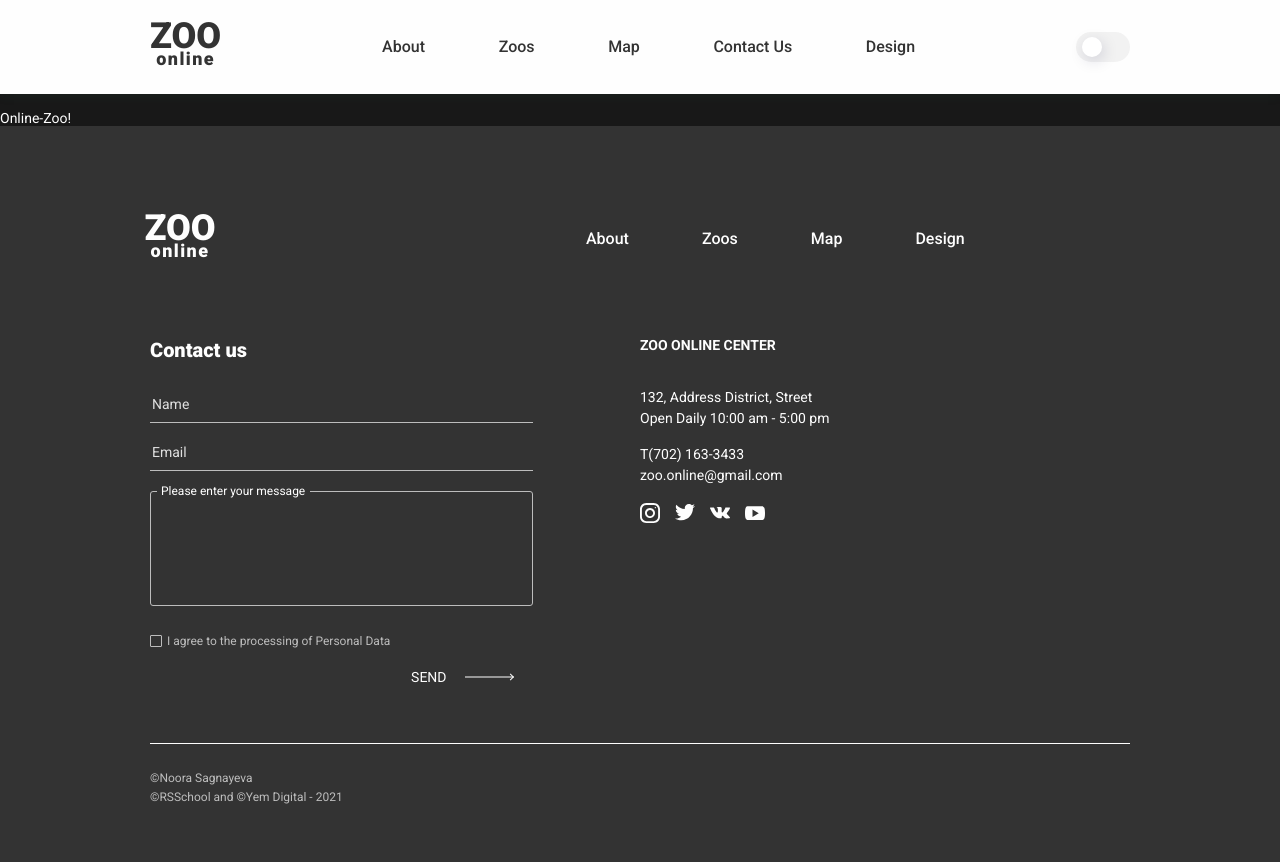
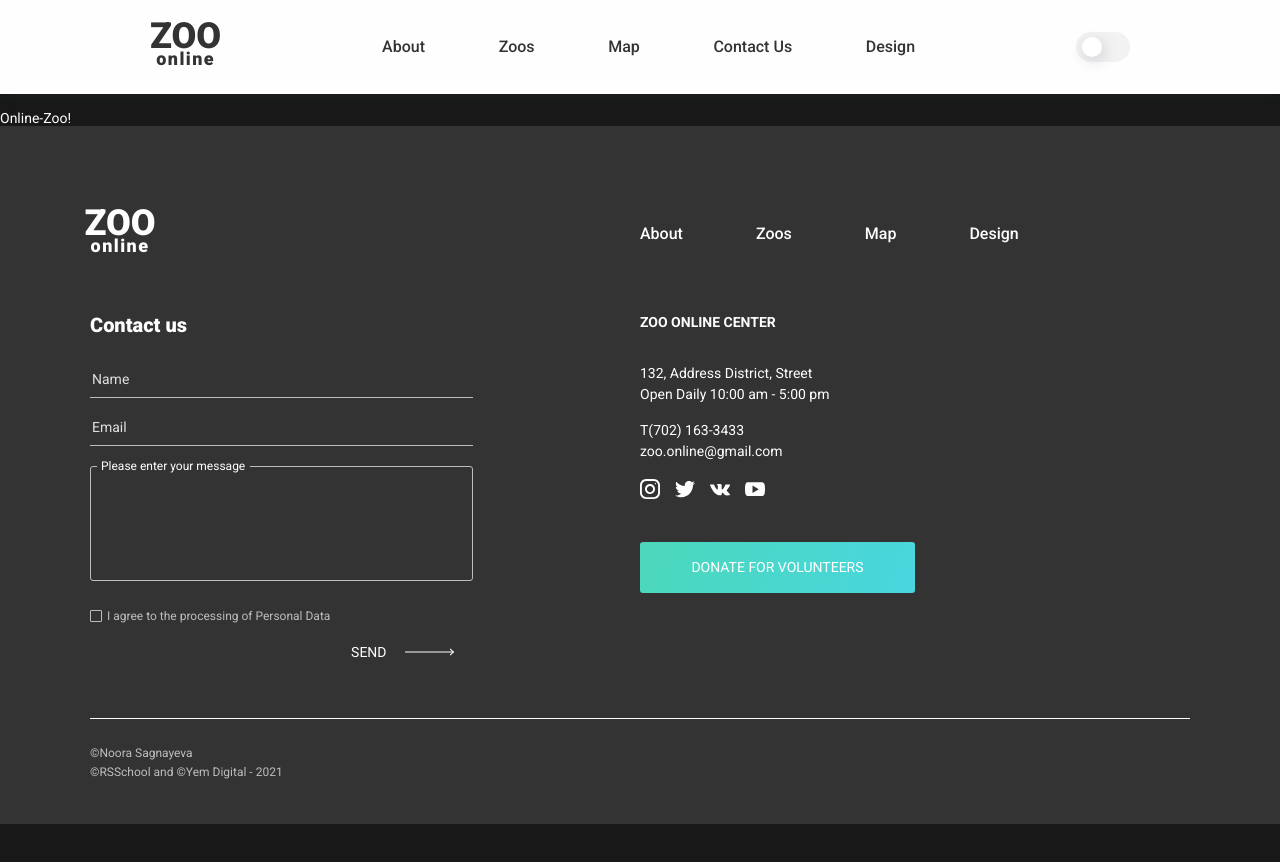
Before and after one commit to 13RedFox/online-zoo, a website: page src/index.html in a window 1280 px wide. After the commit the page ends 824 px from the top, so only its background shows below. Drawn offline with nearby package versions, Linux system fonts and the light colour scheme; files that its build step writes are made by us from their sources.

Commit message:
fix: footer adaptive fidex

```diff
--- a/src/assets/scss/_vars.scss
+++ b/src/assets/scss/_vars.scss
@@ -29,6 +29,7 @@ $font: 'Roboto', sans-serif;
 
 $hd: 1920px;
 $laptop: 1200px;
+$lg: 991px;
 $tablet: 768px;
 $phone: 320px;
 //$m414: 414px;
--- a/src/assets/scss/blocks/footer.scss
+++ b/src/assets/scss/blocks/footer.scss
@@ -1,29 +1,83 @@
 .footer {
   background: $gray;
+  padding: 4rem 1rem 2.5rem;
+
+  @include media($tablet) {
+    padding: 8.5rem 2rem 4.5rem;
+  }
+
+  @include media($lg) {
+    padding: 8.5rem 9rem 4.5rem;
+  }
+
+  // @include media($laptop) {
+  //   padding: 9rem 11rem;
+  // }
+
+  @include media($hd) {
     padding: 9rem 15rem;
+  }
 
   &__wrap {
     display: flex;
+    flex-wrap: wrap;
     margin-bottom: 5.7rem;
+
+    @include media($tablet) {
+      flex-wrap: nowrap;
+    }
   }
 
   &__first {
+    width: 100%;
+    margin-bottom: 4rem;
+
+    @include media($tablet) {
       width: 50%;
+      margin-bottom: 0;
+    }
+
+    @include media($lg) {
+      width: 50%;
+    }
   }
 
   &__logo {
+    display: flex;
     width: 60px;
     align-items: center;
     color: $silver-line;
   }
 
   &__nav {
+    width: 100%;
+
+    @include media($tablet) {
+      width: 100%;
+    }
+
+    @include media($laptop) {
       min-width: 40.4rem;
+    }
+
+    @include media($hd) {
       margin-right: 14rem;
+    }
 
     &-list {
       display: flex;
+      flex-direction: column;
+
+      @include media($tablet) {
+        width: 100%;
+        flex-direction: row;
+        justify-content: space-between;
         align-items: center;
+      }
+
+      @include media($lg) {
+        justify-content: flex-start;
+      }
 
       .dark-mode-col::after {
         background: $silver-line;
@@ -31,7 +85,15 @@
     }
 
     &-item {
+      margin-bottom: 0.5rem;
+
+      @include media($tablet) {
+        margin-bottom: 0;
+      }
+
+      @include media($lg) {
         margin-right: 7.3rem;
+      }
 
       &:last-child {
         margin-right: 0;
@@ -48,30 +110,75 @@
   }
 
   &__second {
+    width: 50%;
     display: flex;
     align-items: center;
   }
 
   &__btn {
     min-width: 27.5rem;
-    @include media($laptop) {
+  }
+
+  .btn-one {
     display: none;
-    }
+
     @include media($hd) {
       display: block;
     }
   }
 
+  .btn-two {
+    width: 100%;
+    display: block;
+
+    @include media($tablet) {
+      width: 27.5rem;
+    }
+
+    @include media($hd) {
+      display: none;
+    }
+  }
+
   // * FORM
 
+  &__forms {
+    width: 100%;
+    margin-bottom: 5.5rem;
+
+    @include media($tablet) {
+      width: 50%;
+      margin-bottom: 7.7rem;
+    }
+
+    @include media($lg) {
+      width: 50%;
+      margin-bottom: 0;
+    }
+
+    @include media($laptop) {
+      width: 50%;
+      margin-bottom: 0;
+    }
+  }
+
   &__form {
+    width: 100%;
+    display: block;
+
+    @include media($tablet) {
+      width: 90%;
+    }
+
+    @include media($lg) {
       width: 38.3rem;
-    display: block;
+    }
 
     &-title {
       font-size: $s20;
       font-weight: 900;
-      cursor: $silver-line;
+      color: $silver-line;
+      margin-top: 0;
       margin-bottom: 3.3rem;
     }
 
@@ -104,7 +211,6 @@
         font-size: $s12;
         background: $gray;
         padding: 0 0.5rem 0 0.4rem;
-        //transform: translate(-50% -50%);
       }
     }
 
@@ -182,7 +288,7 @@
 
     &-send {
       position: relative;
-      right: -66.6%;
+      right: -63%;
       display: flex;
       justify-content: flex-start;
       text-transform: uppercase;
@@ -191,6 +297,10 @@
       border: none;
       min-width: 10.8rem;
       cursor: pointer;
+
+      @include media($tablet) {
+        right: -66.6%;
+      }
 
       &::before {
         content: '';
@@ -222,14 +332,23 @@
   // * CONTACTS
 
   &__contacts {
+    width: 100%;
+
+    @include media($tablet) {
+      width: 50%;
+    }
+
+    &-wrapper {
       display: flex;
       flex-direction: column;
       width: 19rem;
       color: $silver-line;
+    }
 
     &-title {
       font-weight: 700;
       text-transform: uppercase;
+      margin-top: 0;
       margin-bottom: 3.5rem;
     }
 
@@ -246,6 +365,11 @@
     display: flex;
     justify-content: space-between;
     align-items: center;
+    margin-bottom: 4rem;
+
+    @include media($hd) {
+      margin-bottom: 0;
+    }
   }
 
   &__line {
--- a/src/assets/scss/style.scss
+++ b/src/assets/scss/style.scss
@@ -147,6 +147,6 @@ a {
 
 // !  Blocks style:
 
-@import './blocks/preload.scss';
-@import 'blocks/header';
-@import 'blocks/footer';
+@import './blocks/preload';
+@import './blocks/header';
+@import './blocks/footer';
--- a/src/partials/footer.html
+++ b/src/partials/footer.html
@@ -39,7 +39,7 @@
   </div>
 
   <div class="footer__wrap">
-    <div class="footer__first">
+    <div class="footer__forms">
       <form action="#" class="footer__form">
         <h3 class="footer__form-title">Contact us</h3>
         <label for="footer__form-name">
@@ -78,7 +78,8 @@
     </div>
 
     <div class="footer__contacts">
-      <h4 class="footer__contacts-title">zoo online center</h4>
+      <div class="footer__contacts-wrapper">
+        <p class="footer__contacts-title">zoo online center</p>
         <div class="footer__contacts-adress">
           <span class="first">132, Address District, Street</span>
           <span>Open Daily 10:00 am - 5:00 pm</span>
@@ -126,6 +127,11 @@
           </li>
         </ul>
       </div>
+
+      <button class="footer__btn main__btn btn-two">
+        donate for volunteers
+      </button>
+    </div>
   </div>
 
   <div class="footer__line"></div>
```
Also changed, not shown: dist/assets/css/style.css, dist/assets/css/style.min.css, dist/assets/js/app.js, dist/index.html. Lines whose indentation alone changed are shown as unchanged.
